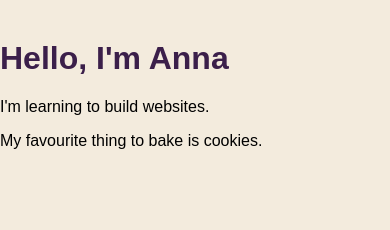
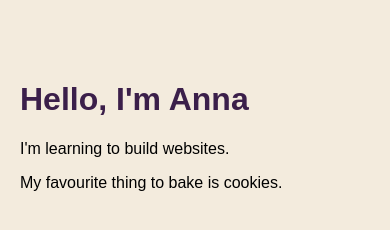
Before and after one commit to annaitchka/my-website, a plain HTML site: page index.html in a window 390 px wide. Drawn offline with Linux system fonts and the light colour scheme.

Commit message:
Fixing mobile padding

```diff
--- a/index.html
+++ b/index.html
@@ -5,7 +5,7 @@
      <meta name="viewport" content="width=device-width, initial-scale=1">
      <title>Anna Simanovskaia</title>
      <style>
-       body {font-family: sans-serif; background-color: #F3EBDD; max-width: 600px; margin: 40px auto; }
+       body {font-family: sans-serif; background-color: #F3EBDD; max-width: 600px; margin: 40px auto; padding: 20px; }
        h1 { color: #3B1F4A; }
      </style>
    </head>
```
